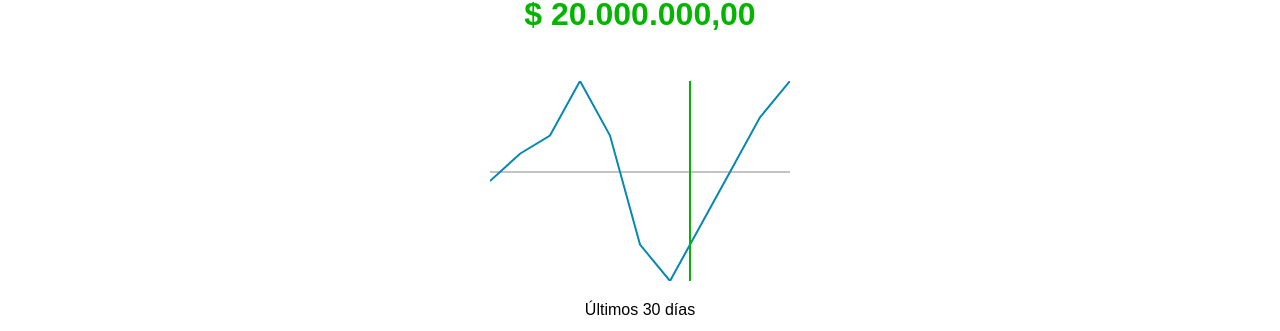
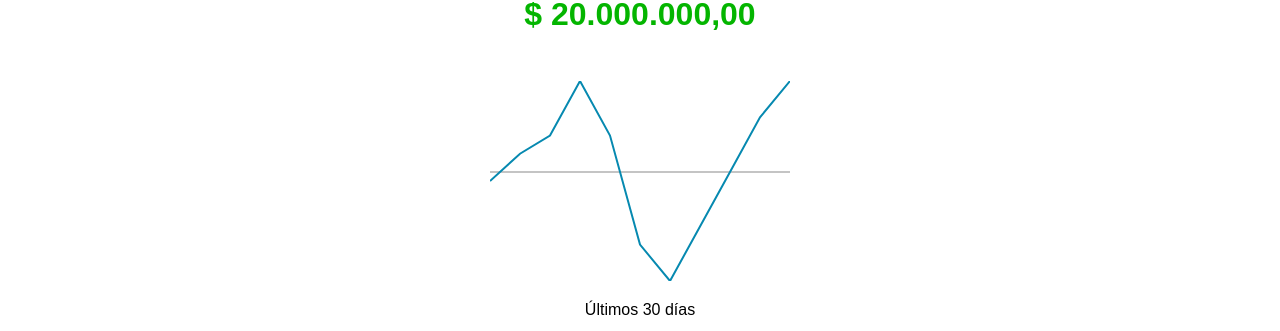
Before and after one commit to Andreseag/cashflow, a Vue app: page / in a window 1280 px wide. Shown: the part 191-522 px from the top of the page. Built offline with nearby package versions, Linux system fonts and the light colour scheme.

Commit message:
feat: add y line to timeline :sparkles:

```diff
--- a/src/components/Resume/Graphic.vue
+++ b/src/components/Resume/Graphic.vue
@@ -2,6 +2,9 @@
   <div>
     <svg
       viewBox="0 0 300 200"
+      @touchstart="tap"
+      @touchmove="tap"
+      @touchend="untap"
     >
       <line
         stroke="#c4c4c4"
@@ -18,11 +21,12 @@
         :points="points"
       />
       <line
+        v-show="showPointer"
         stroke="#04b500"
         stroke-width="2"
-        x1="200"
+        :x1="pointer"
         y1="0"
-        x2="200"
+        :x2="pointer"
         y2="200"
       />
     </svg>
@@ -33,7 +37,7 @@
 <script setup >
 
 
-import { defineProps, computed } from 'vue';
+import { defineProps, computed, ref } from 'vue';
 
 // Helper function to convert amounts to pixels
 const amountToPixels = (amount) => {
@@ -70,6 +74,24 @@
   }, '0, 100');
 });
 
+const showPointer = ref(false);
+const pointer = ref(0);
+
+const tap = ({ target, touches }) => {
+  showPointer.value = true;
+  const elementWidth = target.getBoundingClientRect().width;
+  const elementX = target.getBoundingClientRect().x;
+  const touchX = touches[0].clientX;
+
+  pointer.value = ((touchX - elementX) * 300) / elementWidth;
+
+};
+
+const untap = () => {
+  showPointer.value = false;
+
+};
+
 </script>
 
 <style scoped>
```
